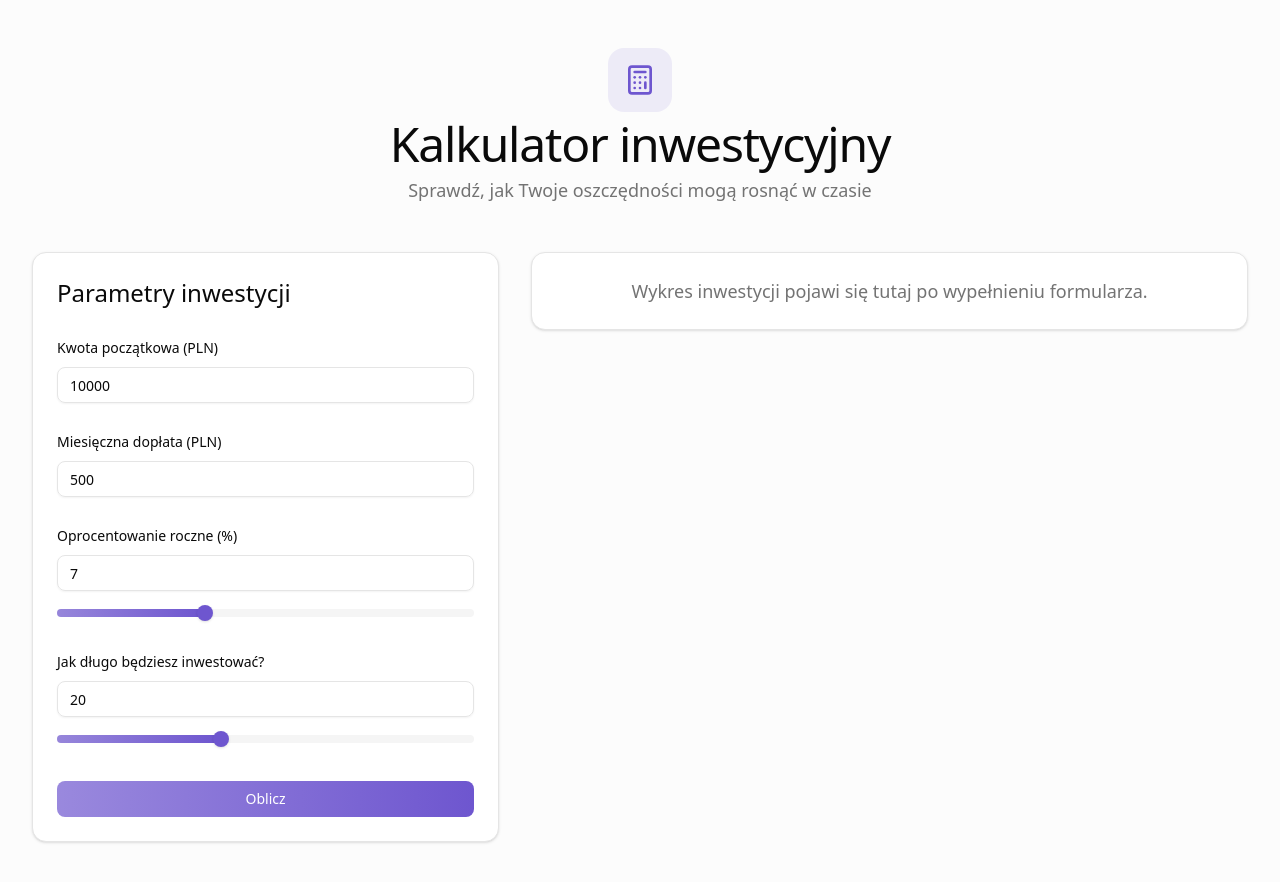
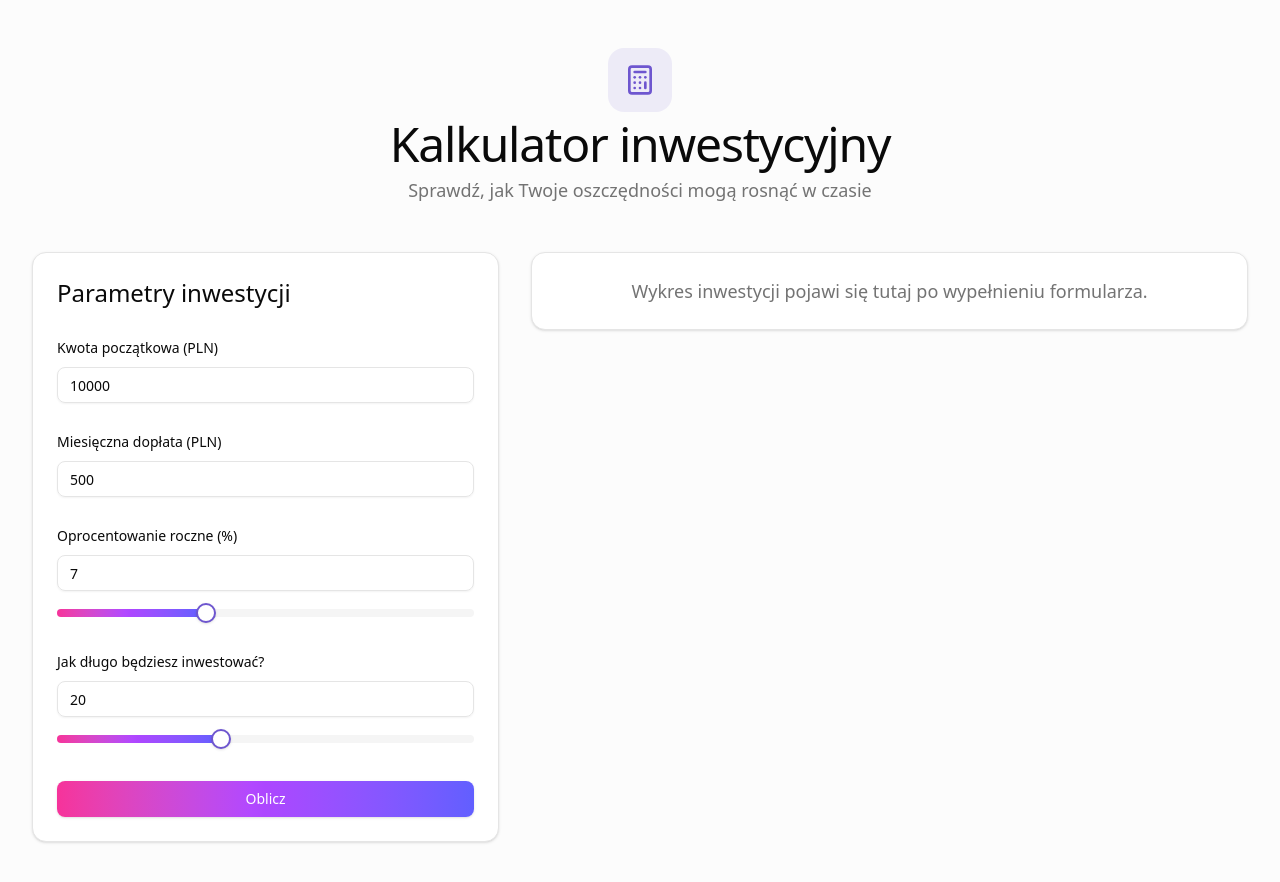
Before and after one commit to pamix00/investment-calculator, a Next.js app: page / in a window 1280 px wide. Shown: the top 882 px of the page. Built offline with nearby package versions, Linux system fonts and the light colour scheme.

Commit message:
add custom gradient variant to shadcn button, change slider gradient

```diff
--- a/components/InvestmentForm.tsx
+++ b/components/InvestmentForm.tsx
@@ -66,10 +66,10 @@ export const InvestmentForm = () => {
           className="relative flex w-full h-5 items-center"
         >
           <Slider.Track className="bg-muted relative flex-1 h-2 rounded-full">
-            <Slider.Range className="absolute h-full rounded-full bg-gradient-to-r from-primary/70 to-primary" />
+            <Slider.Range className="absolute h-full rounded-full bg-gradient-to-r from-pink-500 via-purple-500 to-indigo-500" />
           </Slider.Track>
           <Slider.Thumb
-            className="block w-4 h-4 bg-primary rounded-full shadow focus:outline-none focus:ring-2 focus:ring-primary/50"
+            className="block size-5 rounded-full bg-white shadow transition-all duration-200 border-2 border-primary hover:scale-110 hover:shadow-md focus:outline-none focus-visible:ring-2 focus-visible:ring-primary/50"
           />
         </Slider.Root>
       </div>
@@ -94,15 +94,15 @@ export const InvestmentForm = () => {
           className="relative flex w-full h-5 items-center"
         >
           <Slider.Track className="bg-muted relative flex-1 h-2 rounded-full">
-            <Slider.Range className="absolute h-full rounded-full bg-gradient-to-r from-primary/70 to-primary" />
+            <Slider.Range className="absolute h-full rounded-full bg-gradient-to-r from-pink-500 via-purple-500 to-indigo-500" />
           </Slider.Track>
           <Slider.Thumb
-            className="block w-4 h-4 bg-primary rounded-full shadow focus:outline-none focus:ring-2 focus:ring-primary/50"
+            className="block size-5 rounded-full bg-white shadow transition-all duration-200 border-2 border-primary hover:scale-110 hover:shadow-md focus:outline-none focus-visible:ring-2 focus-visible:ring-primary/50"
           />
         </Slider.Root>
       </div>
 
-      <Button type="submit" className="w-full bg-gradient-to-r from-primary/70 to-primary text-white">
+      <Button type="submit" variant="gradient" className="w-full">
         Oblicz
       </Button>
     </form>
--- a/components/ui/button.tsx
+++ b/components/ui/button.tsx
@@ -19,6 +19,9 @@ const buttonVariants = cva(
         ghost:
           "hover:bg-accent hover:text-accent-foreground dark:hover:bg-accent/50",
         link: "text-primary underline-offset-4 hover:underline",
+        gradient:
+          "bg-gradient-to-r from-pink-500 via-purple-500 to-indigo-500 text-white shadow-sm transition-all duration-300 hover:brightness-110 hover:shadow-lg hover:scale-[1.02] active:scale-[0.98]",
+
       },
       size: {
         default: "h-9 px-4 py-2 has-[>svg]:px-3",
```
